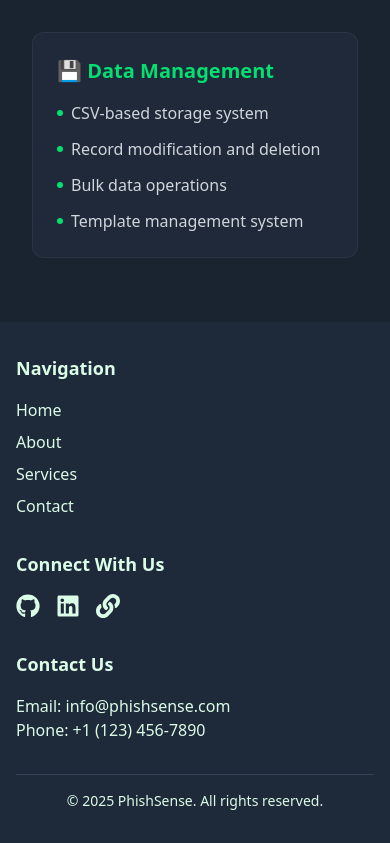
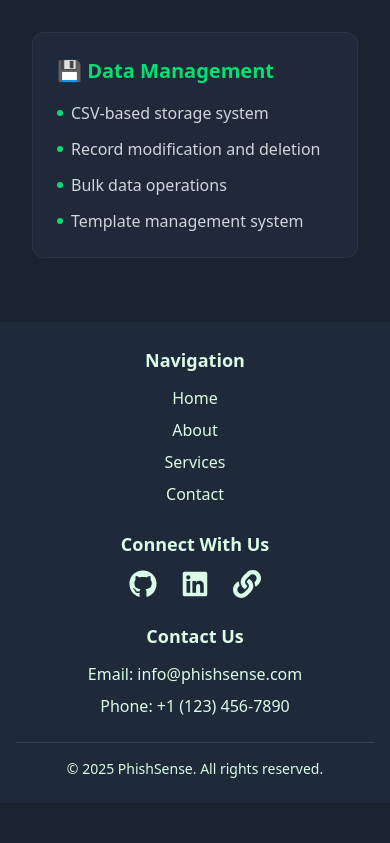
Before and after one commit to oussamabenalisst/PhishSenseSite, a Next.js app: page / in a window 390 px wide. Shown: the part 2405-3248 px from the top of the page. After the commit the page ends 3208 px from the top, so only its background shows below. Built offline with nearby package versions, Linux system fonts and the light colour scheme.

Commit message:
update footer css

```diff
--- a/components/footer.tsx
+++ b/components/footer.tsx
@@ -4,11 +4,11 @@ import { FaLinkedin, FaGithub, FaLink } from "react-icons/fa";
 const Footer = () => {
   return (
     <footer className="bg-gray-800 text-green-100">
-      <div className="max-w-7xl mx-auto px-4 py-8">
+      <div className="max-w-7xl mx-auto px-4 py-6 sm:py-8">
         {/* Navigation Links */}
-        <div className="grid grid-cols-1 md:grid-cols-3 gap-8 mb-8">
-          <div>
-            <h3 className="text-lg font-semibold mb-4">Navigation</h3>
+        <div className="grid grid-cols-1 sm:grid-cols-2 md:grid-cols-3 gap-6 sm:gap-8 mb-6 sm:mb-8">
+          <div className="text-center sm:text-left">
+            <h3 className="text-lg font-semibold mb-3 sm:mb-4">Navigation</h3>
             <ul className="space-y-2">
               <li>
                 <Link href="/" className="hover:text-green-300">
@@ -33,44 +33,55 @@ const Footer = () => {
             </ul>
           </div>
           {/* Social Media Links */}
-          <div>
-            <h3 className="text-lg font-semibold mb-4">Connect With Us</h3>
-            <div className="flex space-x-4">
+          <div className="text-center sm:text-left">
+            <h3 className="text-lg font-semibold mb-3 sm:mb-4">
+              Connect With Us
+            </h3>
+            <div className="flex justify-center sm:justify-start space-x-6">
               <a
                 href="https://github.com/oussamabenalisst"
                 target="_blank"
-                className="hover:text-green-300"
+                rel="noopener noreferrer"
+                className="hover:text-green-300 transition-colors duration-200"
               >
-                <FaGithub size={24} />
+                <FaGithub size={28} />
               </a>
               <a
                 href="https://www.linkedin.com/in/oussama-benali-ob/"
                 target="_blank"
-                className="hover:text-green-300"
+                rel="noopener noreferrer"
+                className="hover:text-green-300 transition-colors duration-200"
               >
-                <FaLinkedin size={24} />
+                <FaLinkedin size={28} />
               </a>
               <a
                 href="https://github.com/oussamabenalisst/PhishSense"
                 target="_blank"
-                className="hover:text-green-300"
+                rel="noopener noreferrer"
+                className="hover:text-green-300 transition-colors duration-200"
               >
-                <FaLink size={24} />
+                <FaLink size={28} />
               </a>
             </div>
           </div>
 
           {/* Contact Info */}
-          <div>
-            <h3 className="text-lg font-semibold mb-4">Contact Us</h3>
-            <p>Email: info@phishsense.com</p>
-            <p>Phone: +1 (123) 456-7890</p>
+          <div className="text-center sm:text-left">
+            <h3 className="text-lg font-semibold mb-3 sm:mb-4">Contact Us</h3>
+            <div className="space-y-2">
+              <p className="flex items-center justify-center sm:justify-start">
+                <span>Email: info@phishsense.com</span>
+              </p>
+              <p className="flex items-center justify-center sm:justify-start">
+                <span>Phone: +1 (123) 456-7890</span>
+              </p>
+            </div>
           </div>
         </div>
 
         {/* Copyright */}
-        <div className="border-t border-gray-700 pt-4 mt-4 text-center">
-          <p className="text-sm">
+        <div className="border-t border-gray-700 pt-4 mt-4 text-center text-sm">
+          <p>
             &copy; {new Date().getFullYear()} PhishSense. All rights reserved.
           </p>
         </div>
```
